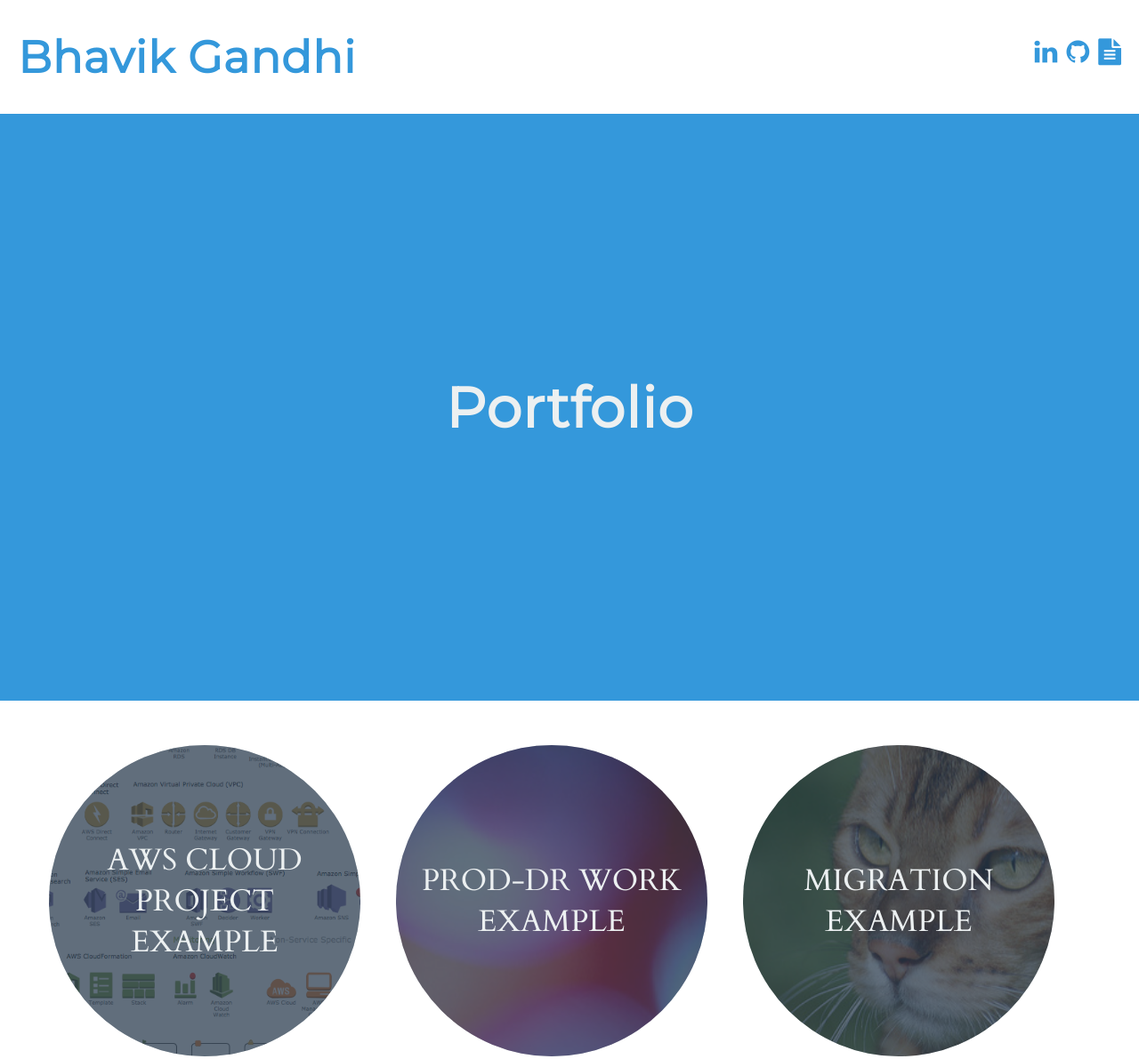
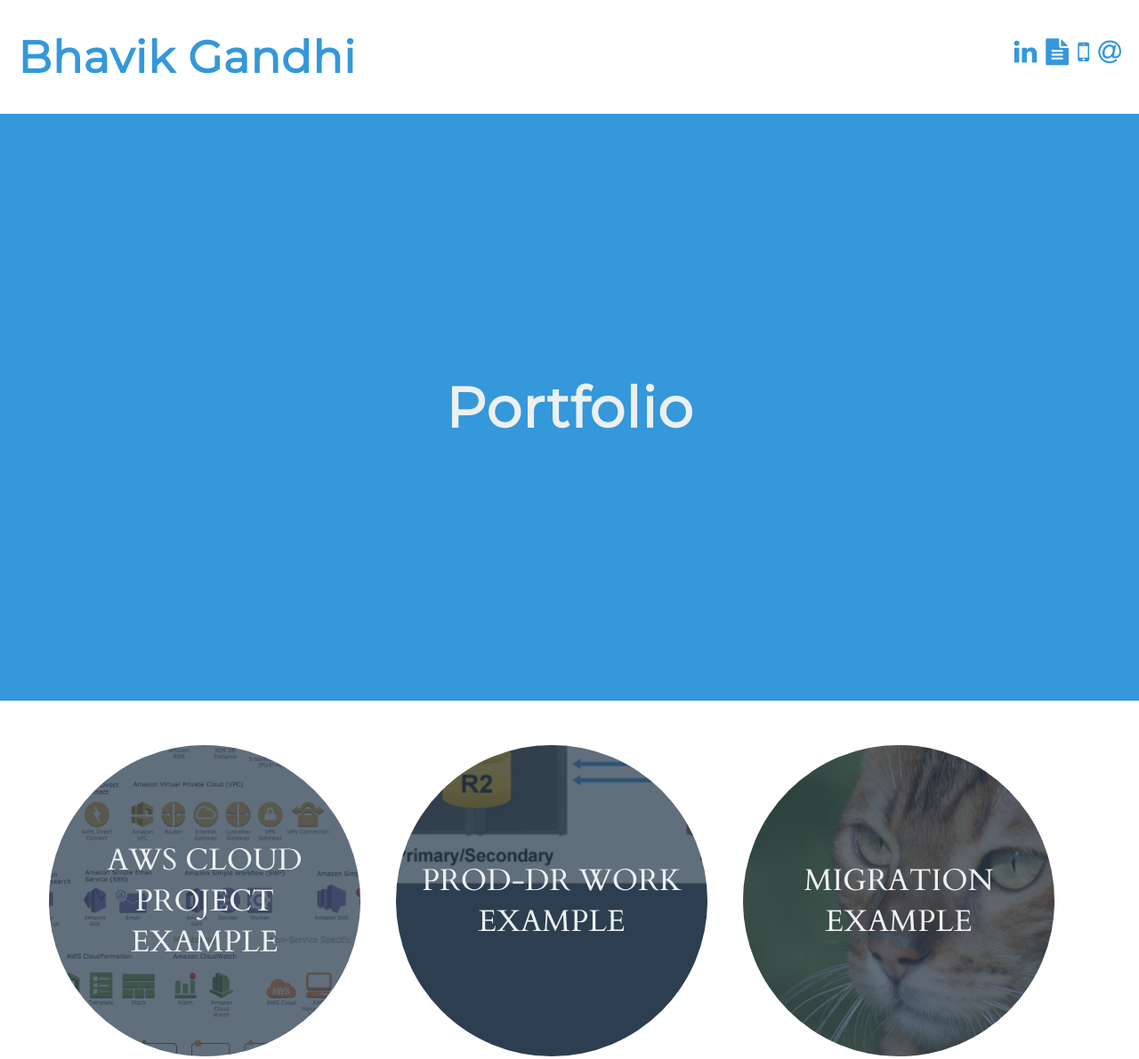
Before and after one commit to bgandhi001/bg-portfolio, a React app: page / in a window 1280 px wide. Shown: the top 1191 px of the page at 89% size. Built offline with nearby package versions, Linux system fonts and the light colour scheme.

Commit message:
Updated index.html

```diff
--- a/index.html
+++ b/index.html
@@ -17,7 +17,6 @@
         <!--Your name goes here -->
         Bhavik Gandhi
       </h1>
-
       <ul class="section--social">
 
         <!--Links to relevant professional social media & resume -->
@@ -33,7 +32,7 @@
           </a>
         </li>
 
-        <!-- Link to GitHub profile -->
+        <!-- Link to GitHub profile
         <li class="socialWrapper color--skyBlue">
           <a class="social color--skyBlue"
              title="GitHub Profile"
@@ -42,6 +41,7 @@
             <i class="fa fa-github"></i>
           </a>
         </li>
+        -->
 
         <!-- Link to resume, probably a .pdf -->
         <li class="socialWrapper">
@@ -51,6 +51,23 @@
             <i class="fa fa-file-text"></i>
           </a>
         </li>
+
+        <li class="socialWrapper">
+          <a class="social color--skyBlue"
+             title="Call me at 201-982-5017"
+             href="tel:2019825017">
+            <i class="fa fa-mobile"></i>
+          </a>
+        </li>
+
+        <li class="socialWrapper">
+          <a class="social color--skyBlue"
+             title="Email Me"
+             href="mailto:bgandhi712@gmail.com;bhavik.gandhi@me.com">
+            <i class="fa fa-at"></i>
+          </a>
+        </li>
+
       </ul>
     </main>
 
--- a/js/main.js
+++ b/js/main.js
@@ -19,7 +19,7 @@ const myWork = [
     'desc': "Lorem ipsum dolor sit amet, consectetur adipisicing elit, sed do eiusmod tempor incididunt ut labore et dolore magna aliqua. Ut enim ad minim veniam, quis nostrud exercitation ullamco laboris nisi ut aliquip ex ea commodo consequat. Duis aute irure dolor in reprehenderit in voluptate velit esse cillum dolore eu fugiat nulla pariatur. Excepteur sint occaecat cupidatat non proident, sunt in culpa qui officia deserunt mollit anim id est laborum.",
     'image': {
       'desc': "example screenshot of a project involving chemistry",
-      'src': "images/example2.png",
+      'src': "images/srdf.png",
       'comment': ""
     }
   },
--- a/styles/main.css
+++ b/styles/main.css
@@ -69,7 +69,7 @@ h1, h2, h3, h4, h5, h6 {
 */
 
 .margin--none {
-  margin: 0;
+  margin: auto;
 }
 
 .overflow--auto {
```
